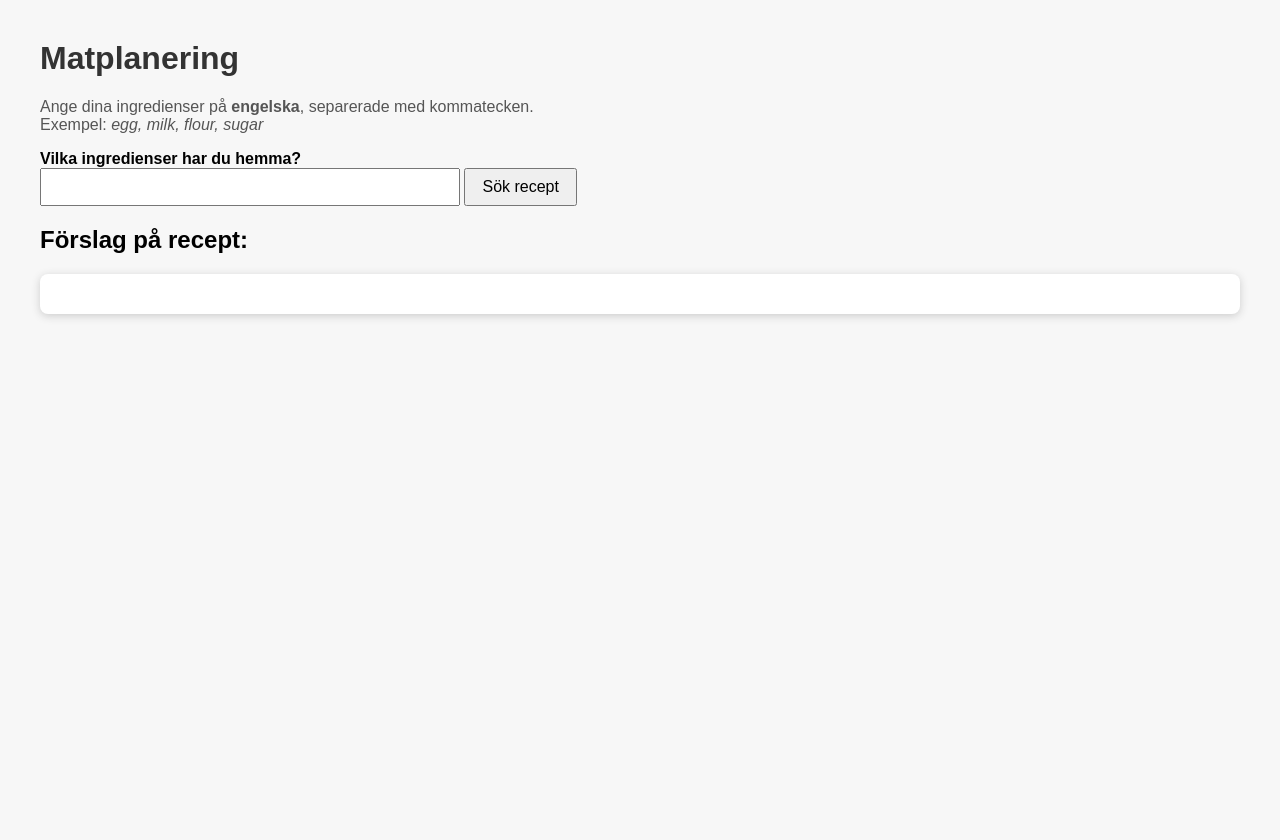
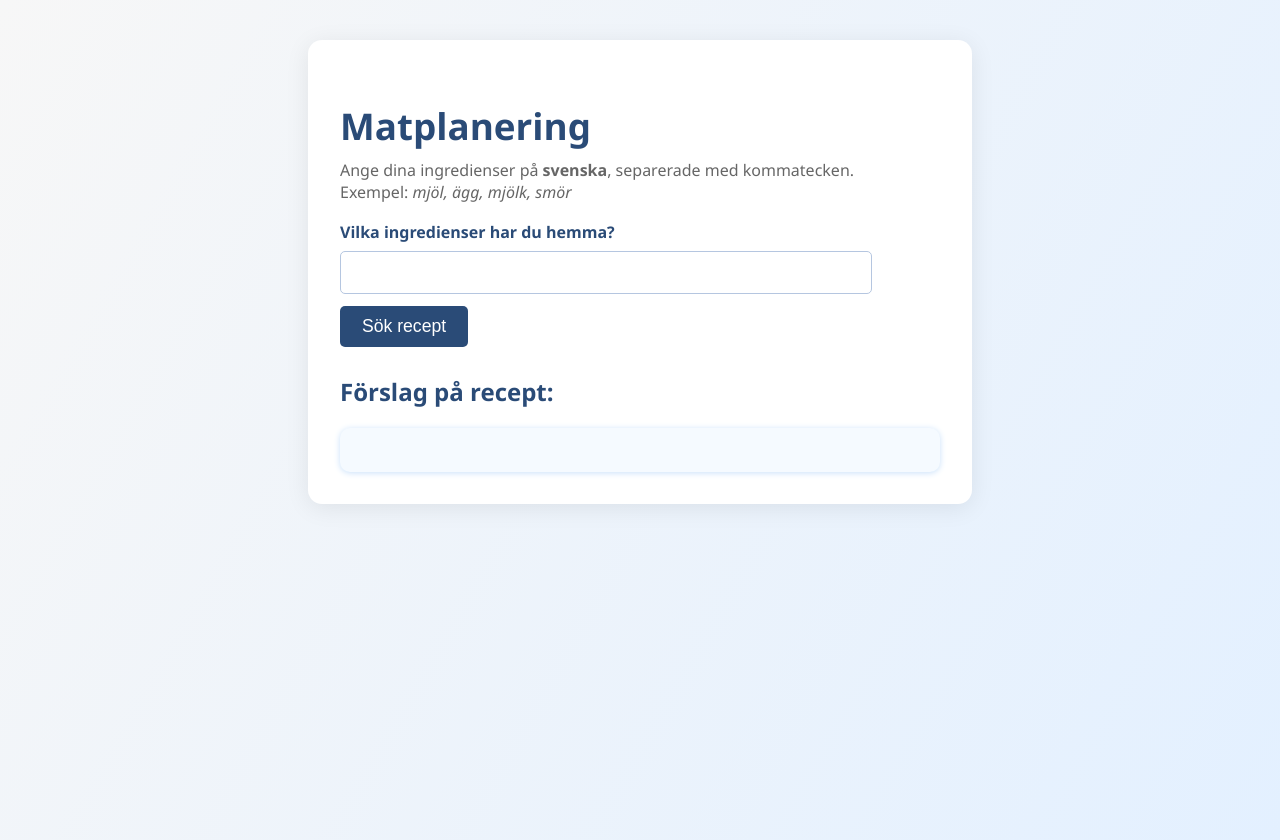
Before and after one commit to edddes/slutprojekt-till-mpad-, a Flask app: page / in a window 1280 px wide. Before the commit the page ends 318 px from the top, so only its background shows below. Run offline with Flask 3, Linux system fonts and the light colour scheme.

Commit message:
latest school commit

```diff
--- a/app.py
+++ b/app.py
@@ -1,31 +1,28 @@
 from flask import Flask, render_template, request
-import sqlite3
 
 app = Flask(__name__)
 
-def get_recipes():
-    # Hämtar alla recept från databasen
-    conn = sqlite3.connect("5k-recipes.db")
-    cursor = conn.cursor()
-    cursor.execute("SELECT Title, Ingredients FROM recipes")
-    recipes = cursor.fetchall()
-    conn.close()
-    return recipes
 
-def match_recipes(user_ingredients, recipes):
-    matches = []
-    for title, ingredients in recipes:
-        # Gör om ingredienssträngen till en lista och små bokstäver
-        recipe_ings = [ing.strip().lower() for ing in ingredients.split(',')]
-        matched = [ing for ing in recipe_ings if ing in user_ingredients]
-        missing = [ing for ing in recipe_ings if ing not in user_ingredients]
-        if matched:
-            matches.append({
-                "name": title,
-                "matched": matched,
-                "missing": missing
-            })
-    return matches
+#här la jag in recepten istället för hela databasen. Det blev för mycket och dessutom var den på engelska.
+recept = [
+    {
+        "titel": "Pannkakor",
+        "ingredienser": ["mjöl", "ägg", "mjölk", "smör", "salt"]
+    },
+    {
+        "titel": "Köttfärssås",
+        "ingredienser": ["köttfärs", "lök", "krossade tomater", "vitlök", "olja", "salt", "peppar"]
+    },
+    {
+        "titel": "Potatissallad",
+        "ingredienser": ["potatis", "gräddfil", "majonnäs", "purjolök", "salt", "peppar"]
+    },
+    {
+        "titel": "Korv Stroganoff",
+        "ingredienser": ["falukorv", "lök", "tomatpure", "grädde"]
+    }
+]
+
 
 @app.route("/", methods=["GET", "POST"])
 def index():
@@ -35,10 +32,16 @@ def index():
         ingredients_input = request.form.get("ingredients", "")
         if ingredients_input:
             user_ingredients = [i.strip().lower() for i in ingredients_input.split(",") if i.strip()]
-            recipes = get_recipes()
-            matches = match_recipes(user_ingredients, recipes)
-            # Visa max 10 förslag, sorterat på flest matchade ingredienser
-            matches = sorted(matches, key=lambda m: len(m["matched"]), reverse=True)[:10]
+            for r in recept:
+                har = [ing for ing in r["ingredienser"] if ing in user_ingredients]
+                saknas = [ing for ing in r["ingredienser"] if ing not in user_ingredients]
+                if har:
+                    matches.append({
+                        "titel": r["titel"],
+                        "har": har,
+                        "saknas": saknas
+                    })
+            matches = sorted(matches, key=lambda m: len(m["har"]), reverse=True)
     return render_template("index.html", matches=matches, user_ingredients=", ".join(user_ingredients))
 
 if __name__ == "__main__":
--- /dev/null
+++ b/static/style.css
@@ -0,0 +1,90 @@
+body {
+    font-family: 'Segoe UI', Arial, sans-serif;
+    margin: 0;
+    padding: 0;
+    background: linear-gradient(120deg, #f7f7f7 0%, #e3f0ff 100%);
+    min-height: 100vh;
+}
+.container {
+    max-width: 600px;
+    margin: 40px auto;
+    background: #fff;
+    border-radius: 14px;
+    box-shadow: 0 4px 24px rgba(0,0,0,0.08);
+    padding: 36px 32px 32px 32px;
+}
+h1 {
+    color: #2a4b77;
+    margin-bottom: 8px;
+    font-size: 2.3em;
+}
+.info {
+    color: #666;
+    margin-bottom: 18px;
+    font-size: 1em;
+}
+form {
+    margin-bottom: 28px;
+}
+label {
+    font-weight: bold;
+    color: #2a4b77;
+}
+input[type="text"] {
+    width: 85%;
+    padding: 10px;
+    font-size: 1.1em;
+    border-radius: 5px;
+    border: 1px solid #b5c6e0;
+    margin-top: 8px;
+    margin-bottom: 12px;
+}
+button {
+    padding: 10px 22px;
+    font-size: 1.1em;
+    background: #2a4b77;
+    color: #fff;
+    border: none;
+    border-radius: 5px;
+    cursor: pointer;
+    transition: background 0.2s;
+}
+button:hover {
+    background: #183257;
+}
+h2 {
+    color: #2a4b77;
+    margin-top: 10px;
+}
+ul {
+    background: #f5faff;
+    padding: 22px;
+    border-radius: 10px;
+    box-shadow: 0 1px 6px #c9e0fa;
+    list-style: none;
+    margin: 0;
+}
+li {
+    margin-bottom: 20px;
+    padding-bottom: 14px;
+    border-bottom: 1px solid #e0e0e0;
+}
+li:last-child {
+    border-bottom: none;
+}
+.matched {
+    color: #2e8b57;
+    font-weight: bold;
+}
+.missing {
+    color: #b00;
+    font-weight: bold;
+}
+@media (max-width: 700px) {
+    .container {
+        padding: 18px 6vw 18px 6vw;
+    }
+    input[type="text"] {
+        width: 98%;
+    }
+}
--- a/templates/index.html
+++ b/templates/index.html
@@ -3,25 +3,14 @@
 <head>
     <meta charset="UTF-8">
     <title>Matplanering</title>
-    <style>
-        body { font-family: Arial, sans-serif; margin: 40px; background: #f7f7f7; }
-        h1 { color: #333; }
-        form { margin-bottom: 20px; }
-        input[type="text"] { width: 400px; padding: 8px; font-size: 16px; }
-        button { padding: 8px 16px; font-size: 16px; }
-        ul { background: #fff; padding: 20px; border-radius: 8px; box-shadow: 0 2px 8px #ccc; }
-        li { margin-bottom: 18px; }
-        .missing { color: #b00; }
-        .matched { color: #080; }
-        label { font-weight: bold; }
-        .info { color: #555; margin-bottom: 16px; }
-    </style>
+    <link rel="stylesheet" href="{{ url_for('static', filename='style.css') }}">
 </head>
 <body>
+<div class="container">
     <h1>Matplanering</h1>
     <div class="info">
-        Ange dina ingredienser på <b>engelska</b>, separerade med kommatecken.<br>
-        Exempel: <i>egg, milk, flour, sugar</i>
+        Ange dina ingredienser på <b>svenska</b>, separerade med kommatecken.<br>
+        Exempel: <i>mjöl, ägg, mjölk, smör</i>
     </div>
     <form method="post">
         <label for="ingredients">Vilka ingredienser har du hemma?</label><br>
@@ -32,14 +21,15 @@
     <ul>
         {% for match in matches %}
             <li>
-                <strong>{{ match.name }}</strong><br>
-                <span class="matched">Du har: {{ match.matched|join(', ') }}</span><br>
-                <span class="missing">Saknas: {{ match.missing|join(', ') }}</span>
+                <strong>{{ match.titel }}</strong><br>
+                <span class="matched">Du har: {{ match.har|join(', ') }}</span><br>
+                <span class="missing">Saknas: {{ match.saknas|join(', ') }}</span>
             </li>
         {% endfor %}
         {% if matches|length == 0 and user_ingredients %}
             <li>Inga matchande recept hittades.</li>
         {% endif %}
     </ul>
+</div>
 </body>
 </html>
```
